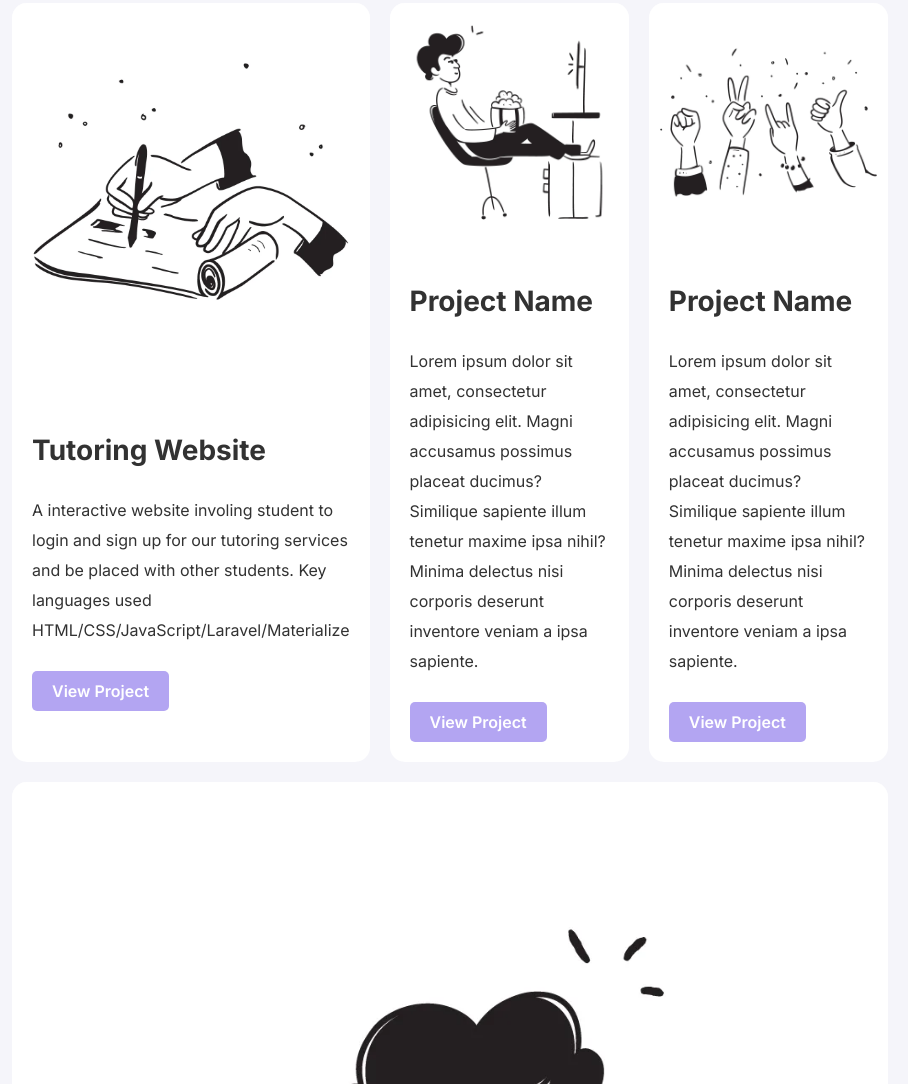
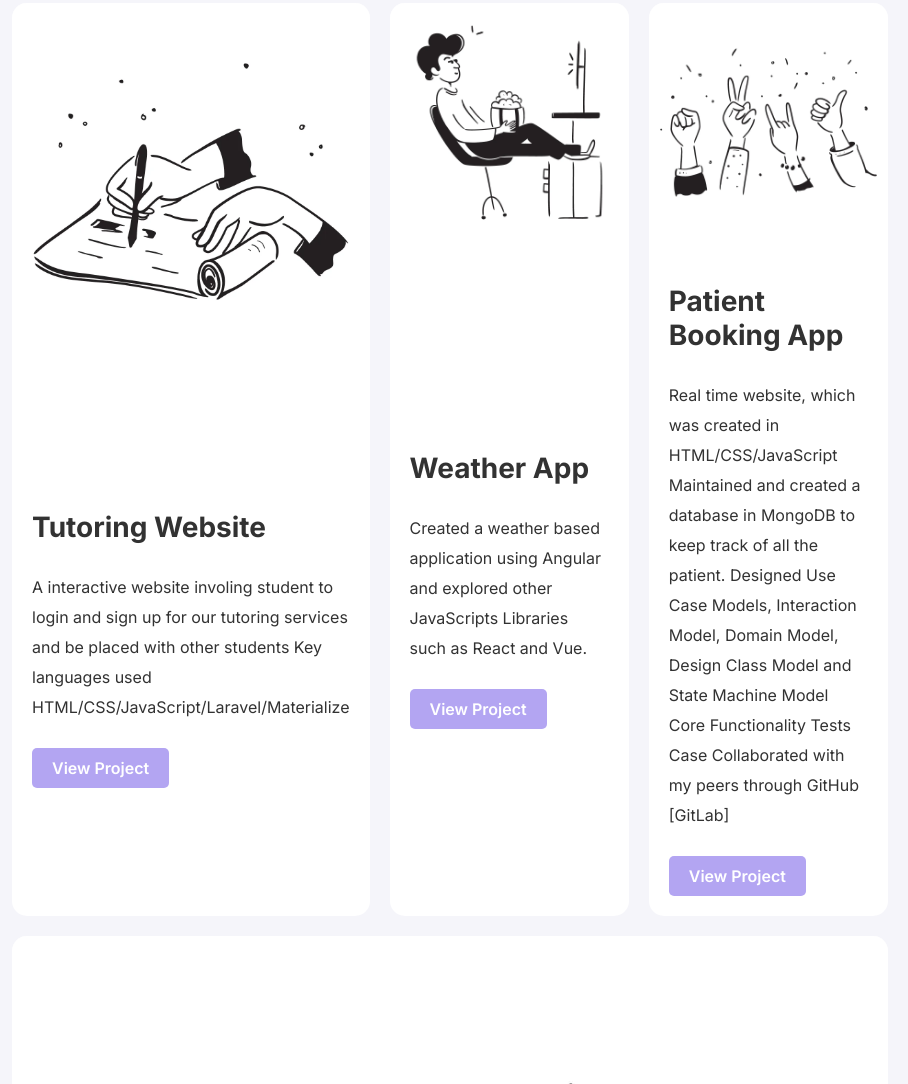
Before and after one commit to deepoza/personal-website, a plain HTML site: page index.html in a window 1280 px wide. Shown: the part 1395-2479 px from the top of the page, without its empty margins (180-1088 px from the left). Drawn offline with nearby package versions, Linux system fonts and the light colour scheme.

Commit message:
project description update
project 2 updated

project 3 updated

project 3 updated with ppt

project 3 updated with pdf

took out pdf

```diff
--- a/index.html
+++ b/index.html
@@ -71,10 +71,9 @@
                         <h3 class="project-title">Tutoring Website</h3>
                         <div class="content-section-text">
                             <p>
-                               A interactive website involing student to login and sign up for
-                               our tutoring services and be placed with other students.
-                               Key languages used HTML/CSS/JavaScript/Laravel/Materialize
-
+                                A interactive website involing student to login and sign up for our
+                                tutoring services and be placed with other students
+                                Key languages used HTML/CSS/JavaScript/Laravel/Materialize
                             </p>
                         </div>
                         <a href="https://www.cs.ryerson.ca/~rvmistry/530proj/index.html"><button class="generic-button">View Project</button></a>
@@ -88,19 +87,15 @@
                         <img class="project-image-thumbnail" src="./assets/image5.jpg" />
                     </div>
                     <div class="project-text-container">
-                        <h3 class="project-title">Project Name</h3>
+                        <h3 class="project-title">Weather App</h3>
                         <div class="content-section-text">
                             <p>
-                                Lorem ipsum dolor sit amet, consectetur adipisicing elit. Magni accusamus possimus
-                                placeat
-                                ducimus?
-                                Similique sapiente illum tenetur maxime ipsa nihil? Minima delectus nisi corporis
-                                deserunt
-                                inventore
-                                veniam a ipsa sapiente.
+                                Created a weather based application using Angular and
+                                explored other JavaScripts Libraries such as React
+                                and Vue.
                             </p>
                         </div>
-                        <a href=""><button class="generic-button">View Project</button></a>
+                        <a href="https://cps847-finalprj.web.app/"><button class="generic-button">View Project</button></a>
                     </div>
                 </div>
 
@@ -110,16 +105,14 @@
                         <img class="project-image-thumbnail" src="./assets/image1.jpg" />
                     </div>
                     <div class="project-text-container">
-                        <h3 class="project-title">Project Name</h3>
+                        <h3 class="project-title">Patient Booking App</h3>
                         <div class="content-section-text">
                             <p>
-                                Lorem ipsum dolor sit amet, consectetur adipisicing elit. Magni accusamus possimus
-                                placeat
-                                ducimus?
-                                Similique sapiente illum tenetur maxime ipsa nihil? Minima delectus nisi corporis
-                                deserunt
-                                inventore
-                                veniam a ipsa sapiente.
+                                Real time website, which was created in HTML/CSS/JavaScript
+                                Maintained and created a database in MongoDB to keep track of all the patient.
+                                Designed Use Case Models, Interaction Model, Domain Model, Design Class Model and State Machine Model
+                                Core Functionality Tests Case
+                                Collaborated with my peers through GitHub [GitLab]
                             </p>
                         </div>
                         <a href=""><button class="generic-button">View Project</button></a>
```
Also changed, not shown: 1 other file.
